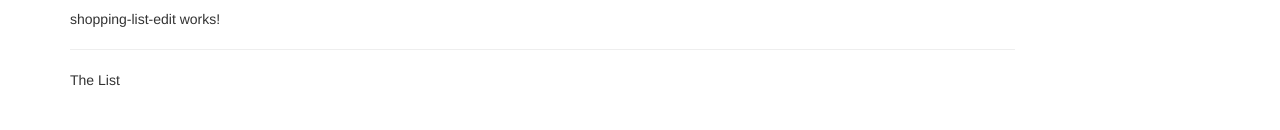
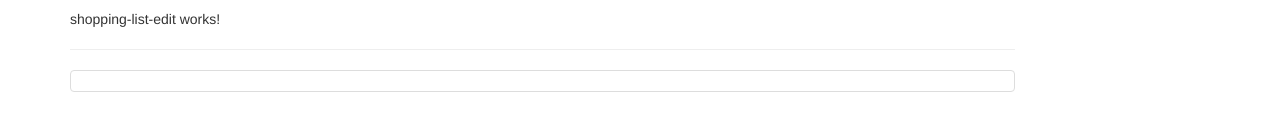
Before and after one commit to Inuyasha5689/Recipe-Book, an Angular app: page / in a window 1280 px wide. Shown: the part 276-406 px from the top of the page. Built offline with nearby package versions, Linux system fonts and the light colour scheme.

Commit message:
created ingredient class/model

```diff
--- /dev/null
+++ b/src/app/shared/ingredient.model.ts
@@ -0,0 +1,4 @@
+export class Ingredient {
+
+  constructor(public name: string, public amount: number) {}
+}
--- a/src/app/shopping-list/shopping-list.component.html
+++ b/src/app/shopping-list/shopping-list.component.html
@@ -2,6 +2,8 @@
   <div class="col-xs-10">
     <app-shopping-list-edit></app-shopping-list-edit>
     <hr>
-    <p>The List</p>
+    <ul class="list-group">
+      <a class="list-group-item" style="cursor: pointer;"></a>
+    </ul>
   </div>
 </div>
--- a/src/app/shopping-list/shopping-list.component.ts
+++ b/src/app/shopping-list/shopping-list.component.ts
@@ -6,6 +6,7 @@
   styleUrls: ['./shopping-list.component.css']
 })
 export class ShoppingListComponent implements OnInit {
+  ingredients = [];
 
   constructor() { }
 
```
